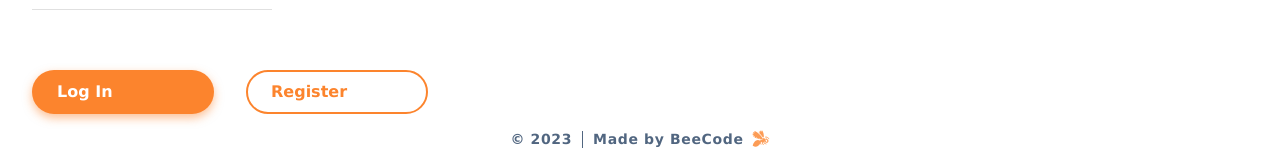
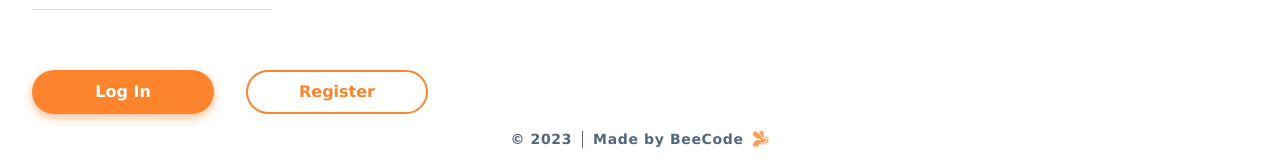
Before and after one commit to ibardych/slimmome-react-app, a React (Create React App) app: page /slimmome-react-app/login in a window 1280 px wide. Shown: the part 350-514 px from the top of the page. Built offline with nearby package versions, Linux system fonts and the light colour scheme.

Commit message:
general updates

```diff
--- a/src/components/Navigation/Navigation.jsx
+++ b/src/components/Navigation/Navigation.jsx
@@ -10,7 +10,7 @@ const Navigation = () => {
         <LinkStyled to="/login">log in</LinkStyled>
       </li>
       <li>
-        <LinkStyled to="/registation">registation</LinkStyled>
+        <LinkStyled to="/register">registation</LinkStyled>
       </li>
     </NavigationStyled>
   ) : (
--- a/src/components/Styled/Button.styled.jsx
+++ b/src/components/Styled/Button.styled.jsx
@@ -13,6 +13,7 @@ export const Button = styled.button`
   cursor: pointer;
   display: flex;
   align-items: center;
+  justify-content: center;
   &.orange {
     height: 44px;
     padding: 0px 25px;
```
